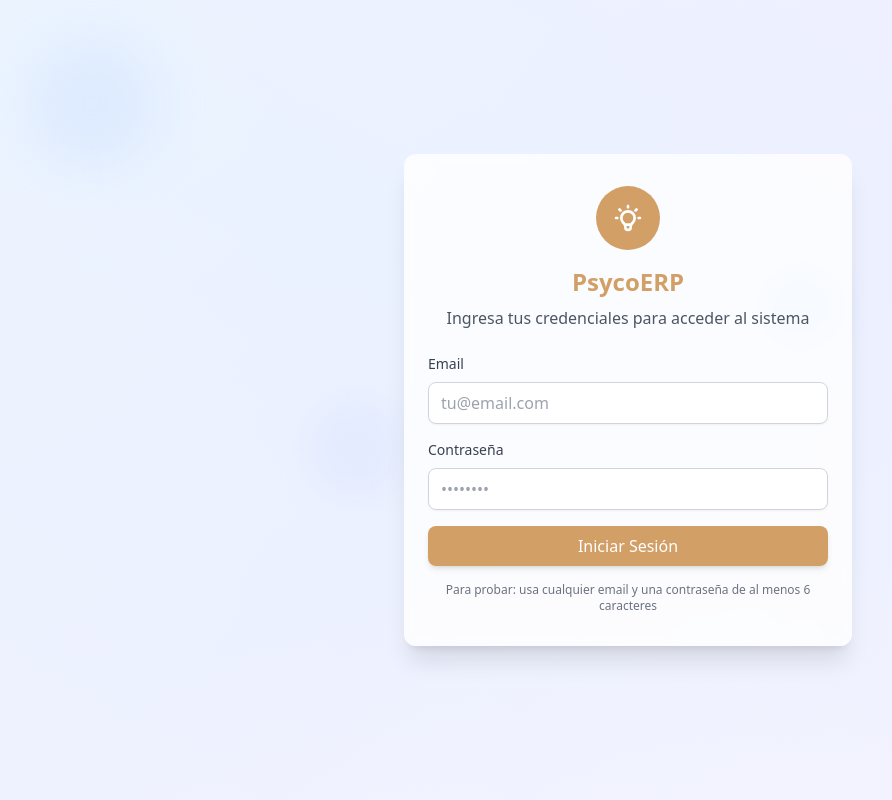
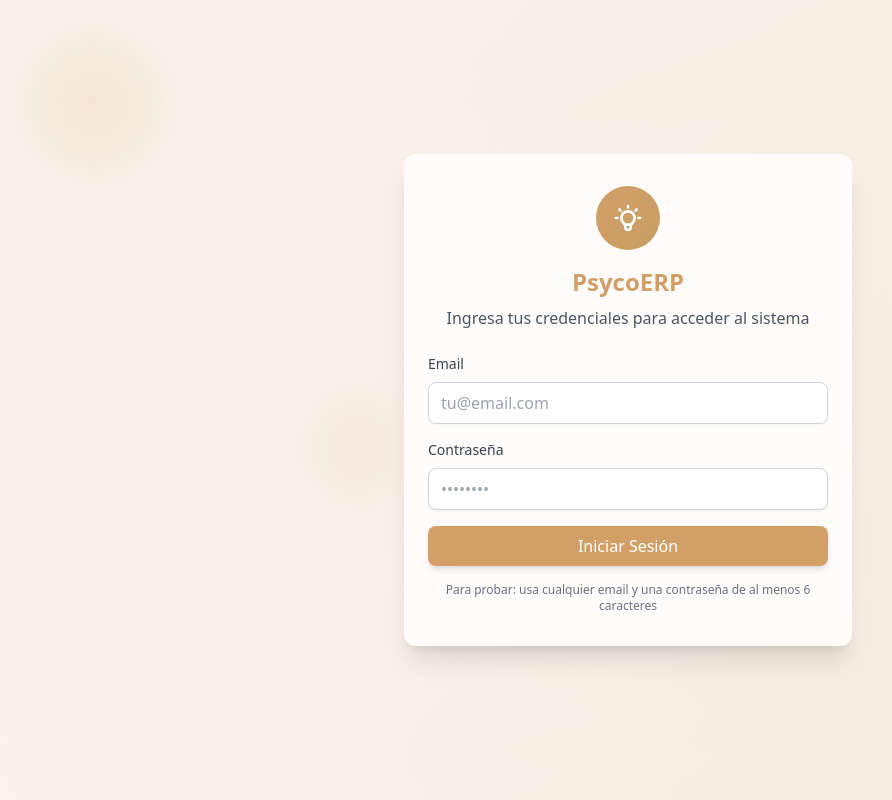
Before and after one commit to dguerrem/PsycoERP-MireiaLloret, an Angular app in the folder front/: page /auth/login in a window 1280 px wide. Shown: the whole page, without its empty margins (12-904 px from the left). Built offline with nearby package versions, Linux system fonts and the light colour scheme.

Commit message:
(D) feat: Login fade Background refinement

```diff
--- a/front/src/app/features/auth/login/login.component.html
+++ b/front/src/app/features/auth/login/login.component.html
@@ -1,20 +1,22 @@
 <!-- login.component.html -->
 <div class="min-h-screen flex items-center justify-center p-4 relative overflow-hidden">
-  <!-- Fondo gradiente -->
-  <div class="absolute inset-0 bg-gradient-to-br from-blue-50 via-indigo-50 to-purple-50"></div>
-  <div class="absolute inset-0 bg-gradient-to-tr from-transparent via-blue-100/20 to-purple-100/30"></div>
+  <!-- Fondo gradiente (usar color primary) -->
+  <div class="absolute inset-0" style="--primary: #d29f67;">
+    <div class="absolute inset-0 bg-gradient-to-br from-[rgba(210,159,103,0.08)] via-[rgba(210,159,103,0.12)] to-[rgba(210,159,103,0.18)]"></div>
+    <div class="absolute inset-0 bg-gradient-to-tr from-transparent via-[rgba(210,159,103,0.06)] to-[rgba(210,159,103,0.08)]"></div>
+  </div>
 
-  <!-- Elementos decorativos -->
-  <div class="absolute top-10 left-10 w-32 h-32 bg-blue-200/30 rounded-full blur-xl"></div>
-  <div class="absolute bottom-10 right-10 w-40 h-40 bg-purple-200/30 rounded-full blur-xl"></div>
-  <div class="absolute top-1/2 left-1/4 w-24 h-24 bg-indigo-200/20 rounded-full blur-lg"></div>
-  <div class="absolute top-1/3 right-1/3 w-20 h-20 bg-blue-300/25 rounded-full blur-md"></div>
+  <!-- Elementos decorativos (primary shades) -->
+  <div class="absolute top-10 left-10 w-32 h-32 rounded-full blur-xl" style="background: rgba(210,159,103,0.12);"></div>
+  <div class="absolute bottom-10 right-10 w-40 h-40 rounded-full blur-xl" style="background: rgba(210,159,103,0.08);"></div>
+  <div class="absolute top-1/2 left-1/4 w-24 h-24 rounded-full blur-lg" style="background: rgba(210,159,103,0.06);"></div>
+  <div class="absolute top-1/3 right-1/3 w-20 h-20 rounded-full blur-md" style="background: rgba(210,159,103,0.09);"></div>
 
   <!-- Card de login -->
   <div class="w-full max-w-md relative z-10 shadow-xl border-0 bg-white/80 backdrop-blur-sm rounded-xl">
     <!-- Header -->
     <div class="text-center pb-6 px-6 pt-8">
-      <div class="mx-auto w-16 h-16 bg-gradient-to-br from-primary to-primary rounded-full flex items-center justify-center mb-4">
+  <div class="mx-auto w-16 h-16 rounded-full flex items-center justify-center mb-4" style="background: linear-gradient(135deg, #d29f67, #c89d63);">
         <svg class="w-8 h-8 text-white" fill="none" stroke="currentColor" viewBox="0 0 24 24">
           <path
             stroke-linecap="round"
```
